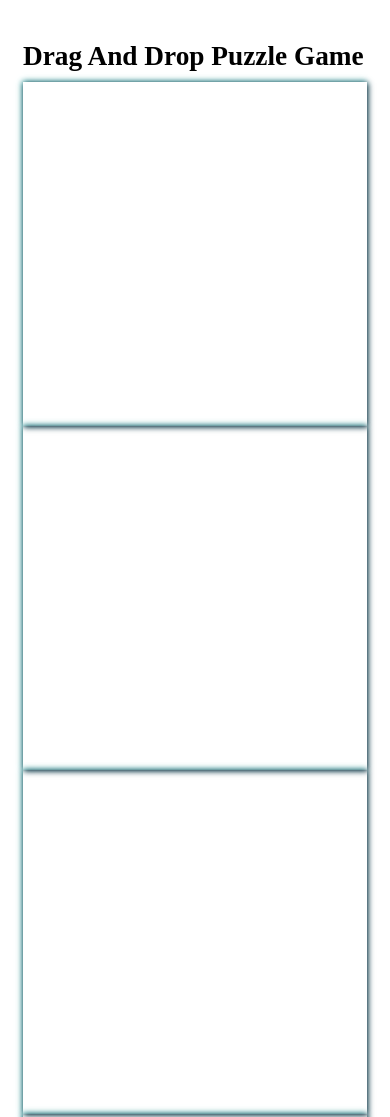
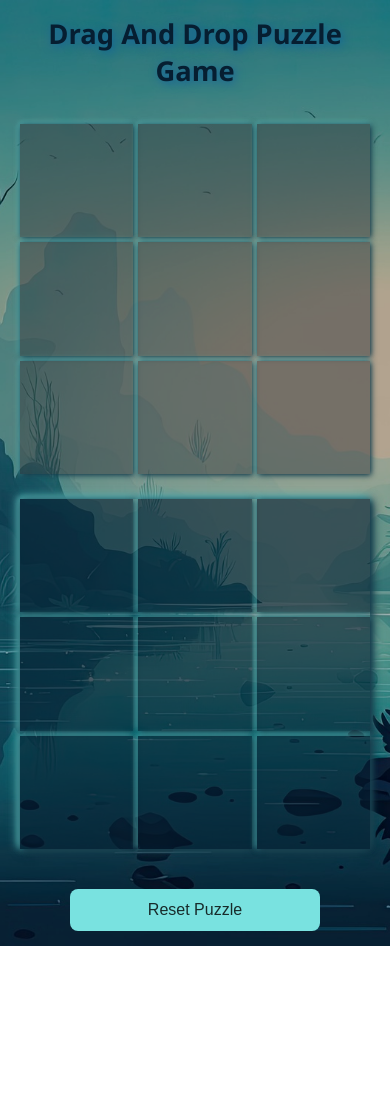
Before and after one commit to AshviniTayde/Picture-Puzzle-Game, a plain HTML site: page index.html in a window 390 px wide. Shown: the top 1117 px of the page. After the commit the page ends 946 px from the top, so only its background shows below. Drawn offline with Linux system fonts and the light colour scheme.

Commit message:
did responsive

```diff
--- a/style.css
+++ b/style.css
@@ -1,4 +1,116 @@
-/* 📱 Mobile adjustments */
+/* 🎯 Reset & Base Styles */
+* {
+    margin: 0;
+    padding: 0;
+    box-sizing: border-box;
+}
+
+body {
+    display: flex;
+    align-items: center;
+    justify-content: center;
+    min-height: 100vh;
+    width: 100vw;
+    background-image: url('background.jpg');
+    background-size: cover;
+    background-position: center;
+    position: relative;
+    flex-wrap: wrap;
+    gap: 5vw;
+    padding: 20px;
+}
+
+.bg {
+    width: 100%;
+    height: 100%;
+    position: absolute;
+    background-color: rgba(0, 0, 0, 0.3);
+}
+
+/* 🎯 Title */
+h1 {
+    position: absolute;
+    top: 20px;
+    color: #061e31;
+    font-size: clamp(20px, 4vw, 40px);
+    z-index: 3;
+    text-shadow: 2px 2px 10px #13609e;
+    font-family: 'Segoe UI', Tahoma, Geneva, Verdana, sans-serif;
+    text-align: center;
+    width: 100%;
+}
+
+/* 🎯 Drag container */
+.drag {
+    width: min(90vw, 320px);
+    display: flex;
+    align-items: center;
+    justify-content: center;
+    flex-wrap: wrap;
+    gap: 5px;
+    cursor: grab;
+    z-index: 3;
+}
+
+.dragbox {
+    position: relative;
+    flex: 1 1 calc(33% - 5px);
+    aspect-ratio: 1 / 1;
+    background-color: #35393c7b;
+    box-shadow: 2px 2px 10px #061e31, -2px -2px 10px #63ccca;
+}
+
+.images {
+    width: 100%;
+    height: 100%;
+    position: absolute;
+    background: var(--img);
+    background-size: cover;
+}
+
+/* 🎯 Drop container */
+.drop {
+    position: relative;
+    display: grid;
+    grid-template-columns: repeat(3, 1fr);
+    gap: 5px;
+    box-shadow: 2px 2px 10px #061e31, -2px -2px 10px #63ccca;
+    z-index: 3;
+    width: min(90vw, 440px);
+}
+
+.dropbox {
+    position: relative;
+    width: 100%;
+    aspect-ratio: 1 / 1;
+    background-color: #061e3199;
+    box-shadow: 2px 2px 10px #061e31, -2px -2px 10px #63ccca;
+}
+
+/* 🎯 Reset button */
+#reset {
+    position: absolute;
+    bottom: 20px;
+    left: 50%;
+    width: clamp(150px, 50%, 300px);
+    transform: translateX(-50%);
+    padding: 10px 25px;
+    border: none;
+    border-radius: 12px;
+    background-color: #79e2e0;
+    color: rgba(0, 0, 0, 0.81);
+    font-weight: 500;
+    z-index: 3;
+    cursor: pointer;
+    transition: all 0.4s;
+}
+
+#reset:hover {
+    background-color: #79e2e03b;
+    color: rgb(0, 0, 0);
+}
+
+/* 📱 Mobile view */
 @media (max-width: 600px) {
     body {
         flex-direction: column;
@@ -15,7 +127,7 @@
 
     .drag, .drop {
         width: 100%;
-        max-width: 350px; /* keeps pieces large enough */
+        max-width: 350px;
     }
 
     .dragbox, .dropbox {
@@ -32,5 +144,21 @@
         font-size: 16px;
         padding: 12px 20px;
         border-radius: 8px;
+        transform: none;
     }
 }
+
+/* 📟 Tablet view */
+@media (min-width: 601px) and (max-width: 900px) {
+    body {
+        gap: 30px;
+    }
+
+    .drag {
+        width: min(80vw, 300px);
+    }
+
+    .drop {
+        width: min(80vw, 400px);
+    }
+}
```
